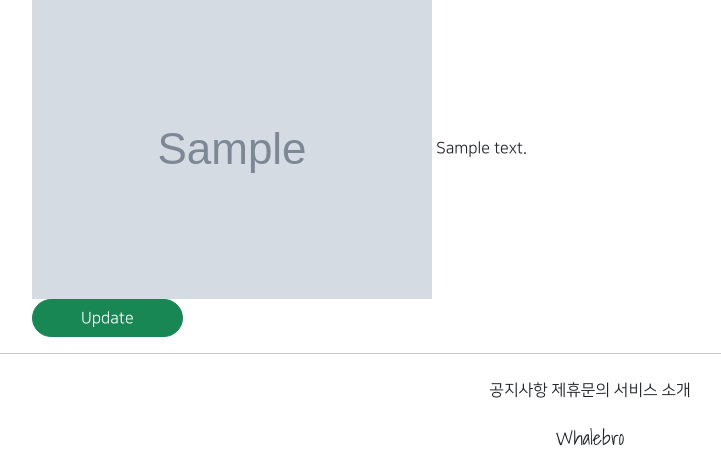
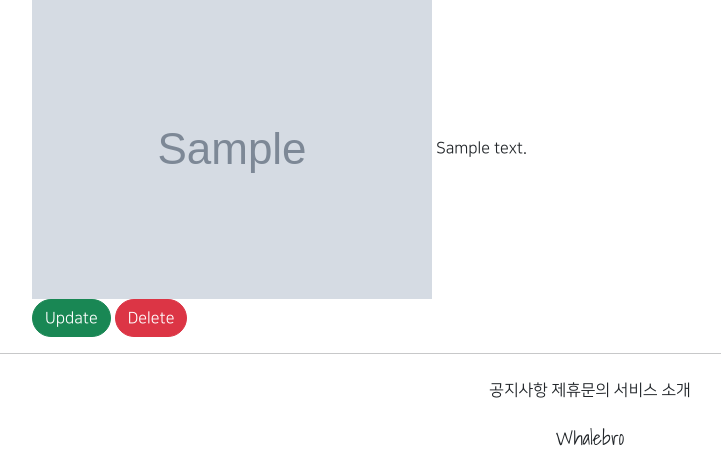
Before and after one commit to tkxksdl2/gis_6, a Django app: page /articles/detail/1 in a window 1280 px wide. Shown: the part 324-800 px from the top of the page, without its empty margins (50-771 px from the left). Run offline with Django 3.2, Linux system fonts and the light colour scheme; tables that the repository leaves empty hold one stand-in row (values such as "Sample post"); grey boxes marked "Sample" are stand-in pictures; parts of the project's set-up code (start-up, migrations or seed data) failed here and were passed over; some libraries are stand-ins or nearby versions.

Commit message:
08/03 6ban class commit 4. Article Delete

```diff
--- a/articleapp/templates/articleapp/detail.html
+++ b/articleapp/templates/articleapp/detail.html
@@ -16,8 +16,12 @@
             {{ target_article.content }}
             <div>
                 <a href="{% url 'articleapp:update' pk=target_article.pk %}"
-                class="btn btn-success rounded-pill px-5">
+                class="btn btn-success rounded-pill px5">
                     Update
+                </a>
+                <a href="{% url 'articleapp:delete' pk=target_article.pk %}"
+                class="btn btn-danger rounded-pill px5">
+                    Delete
                 </a>
             </div>
         </div>
--- a/articleapp/urls.py
+++ b/articleapp/urls.py
@@ -1,7 +1,7 @@
 from django.urls import path
 from django.views.generic import TemplateView
 
-from articleapp.views import ArticleCreateView, ArticleDetailView, ArticleUpdateView
+from articleapp.views import ArticleCreateView, ArticleDetailView, ArticleUpdateView, ArticleDeleteView
 
 app_name ='articleapp'
 
@@ -11,5 +11,6 @@ urlpatterns = [
     path('create/', ArticleCreateView.as_view(), name='create'),
     path('detail/<int:pk>', ArticleDetailView.as_view(), name='detail'),
     path('update/<int:pk>', ArticleUpdateView.as_view(), name='update'),
+    path('delete/<int:pk>', ArticleDeleteView.as_view(), name='delete'),
 
 ]
--- a/articleapp/views.py
+++ b/articleapp/views.py
@@ -2,7 +2,7 @@ from django.shortcuts import render
 
 # Create your views here.
 from django.urls import reverse_lazy, reverse
-from django.views.generic import CreateView, DetailView, UpdateView
+from django.views.generic import CreateView, DetailView, UpdateView, DeleteView
 
 from articleapp.forms import ArticleCreationForm
 from articleapp.models import Article
@@ -24,6 +24,7 @@ class ArticleDetailView(DetailView):
     context_object_name = 'target_article'
     template_name = 'articleapp/detail.html'
 
+
 class ArticleUpdateView(UpdateView):
     model = Article
     form_class = ArticleCreationForm
@@ -32,3 +33,10 @@ class ArticleUpdateView(UpdateView):
 
     def get_success_url(self):
         return reverse('articleapp:detail', kwargs={'pk': self.object.pk})
+
+
+class ArticleDeleteView(DeleteView):
+    model = Article
+    context_object_name = 'target_article'
+    success_url = reverse_lazy('articleapp:list')
+    template_name = 'articleapp/delete.html'
```
Also changed, not shown: articleapp/templates/articleapp/delete.html (added, +22 -0 lines).
